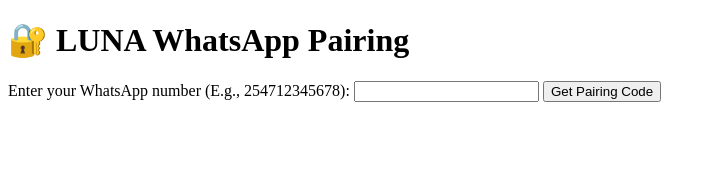
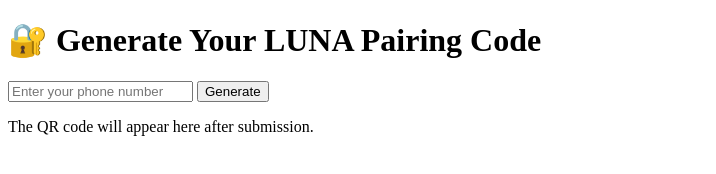
Before and after one commit to itsguruu/-, a website: page pair.html in a window 1280 px wide. Shown: the whole page, without its empty margins (0-716 px from the left). Drawn offline with Linux system fonts and the light colour scheme.

Commit message:
Update pair.html

```diff
--- a/pair.html
+++ b/pair.html
@@ -2,15 +2,14 @@
 <html lang="en">
 <head>
 <meta charset="UTF-8">
-<meta name="viewport" content="width=device-width, initial-scale=1.0">
 <title>LUNA Pairing</title>
 </head>
 <body>
-<h1>🔐 LUNA WhatsApp Pairing</h1>
+<h1>🔐 Generate Your LUNA Pairing Code</h1>
 <form action="/code" method="get">
-  <label for="number">Enter your WhatsApp number (E.g., 254712345678):</label>
-  <input type="text" id="number" name="number" required>
-  <button type="submit">Get Pairing Code</button>
+  <input type="text" name="number" placeholder="Enter your phone number" required>
+  <button type="submit">Generate</button>
 </form>
+<p>The QR code will appear here after submission.</p>
 </body>
 </html>
```
